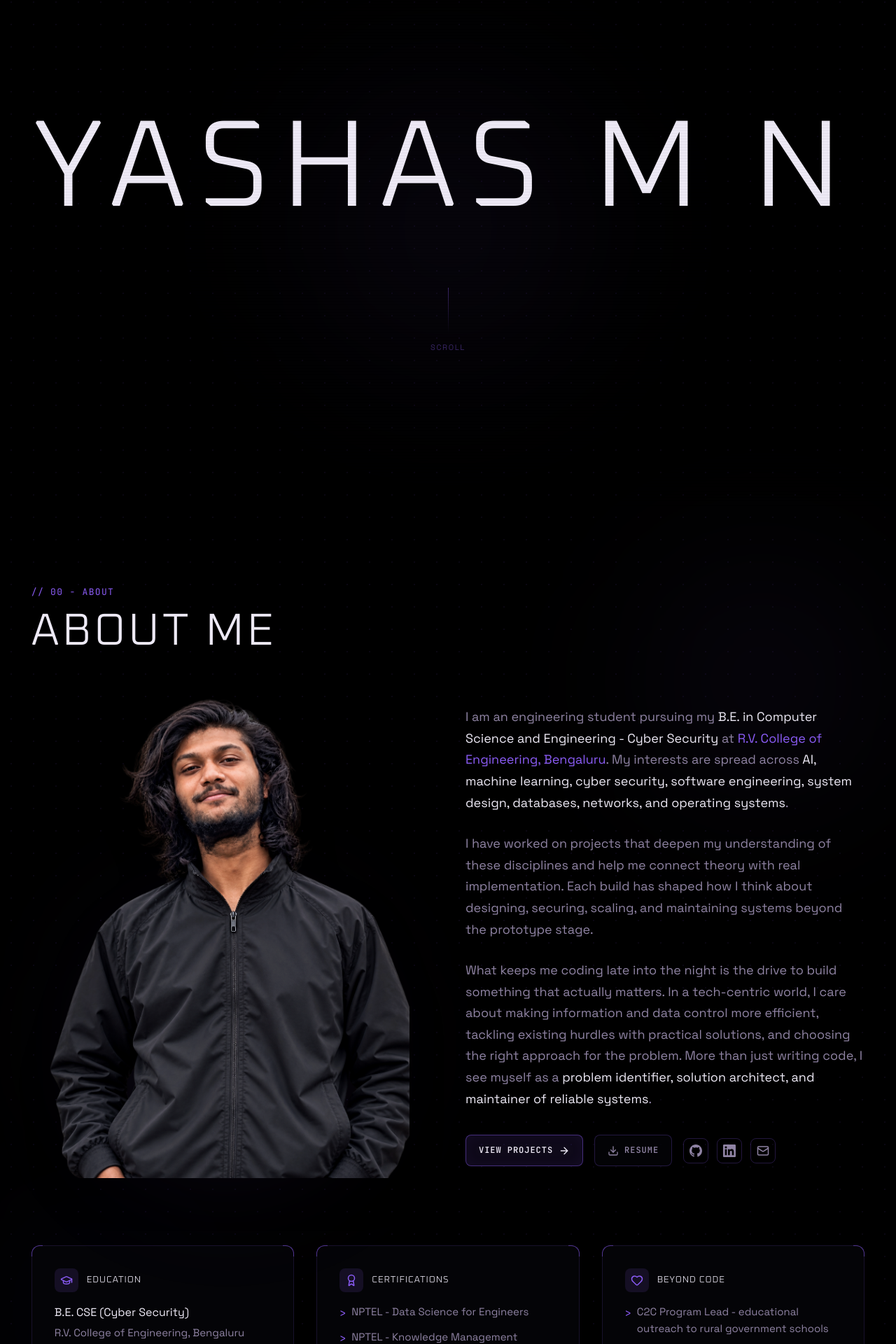
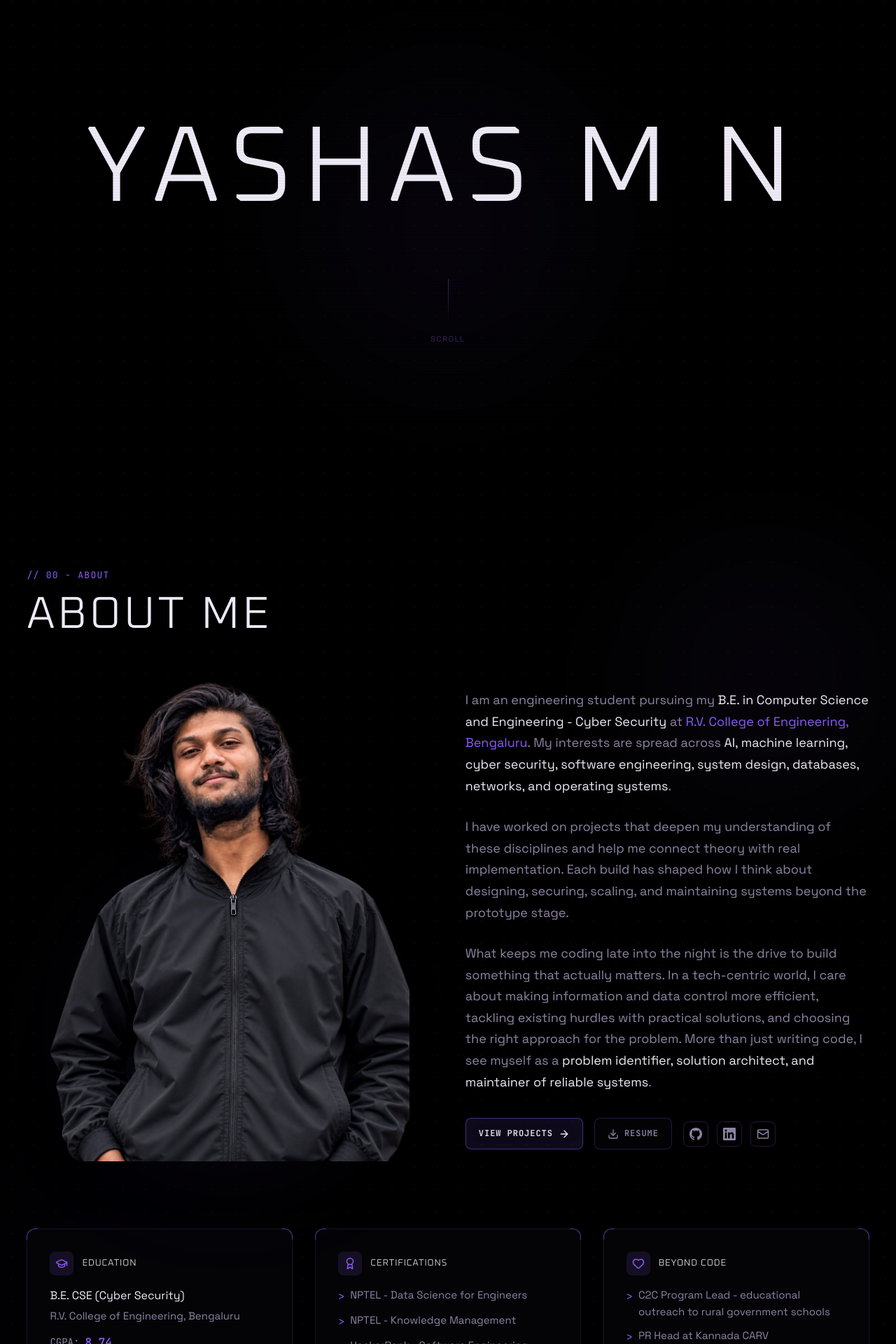
Before and after one commit to YASHAS-MN/YMN_Portfolio, a Next.js app: page / in a window 1280 px wide. Shown: the part 77-1997 px from the top of the page at 70% size. Built offline with nearby package versions, Linux system fonts and the light colour scheme.

Commit message:
Scale layout for laptop screens

```diff
--- a/src/app/globals.css
+++ b/src/app/globals.css
@@ -88,6 +88,26 @@ p, li, a, td, th, label, input, textarea, select, button {
 ───────────────────────────────────────────── */
 .section-padding { padding-top: 112px; padding-bottom: 112px; }
 @media (max-width: 768px) { .section-padding { padding-top: 72px; padding-bottom: 72px; } }
+
+/* Keep the large-screen composition comfortable on standard laptop widths. */
+@media (max-width: 1440px) and (min-width: 769px) {
+  body { font-size: 16px; }
+  .site-container,
+  .projects-container {
+    padding-left: clamp(1.5rem, 3vw, 3rem);
+    padding-right: clamp(1.5rem, 3vw, 3rem);
+  }
+  .section-padding { padding-top: 88px; padding-bottom: 88px; }
+  .section-heading {
+    font-size: clamp(2.35rem, 4.5vw, 3.25rem);
+    margin-bottom: 42px;
+  }
+  .card { padding: 24px; }
+}
+
+@media (max-width: 1599px) {
+  .about-hud { display: none; }
+}
 
 /* ─────────────────────────────────────────────
    Dot grid
--- a/src/components/Hero.tsx
+++ b/src/components/Hero.tsx
@@ -148,7 +148,7 @@ export default function Hero() {
           style={{
             fontFamily: "var(--font-display)",
             fontWeight: 300,
-            fontSize: "clamp(4rem, 14vw, 11rem)",
+            fontSize: "clamp(4rem, 12vw, 10rem)",
             letterSpacing: "0.1em",
             textTransform: "uppercase",
             color: "#ede9f5",
```
